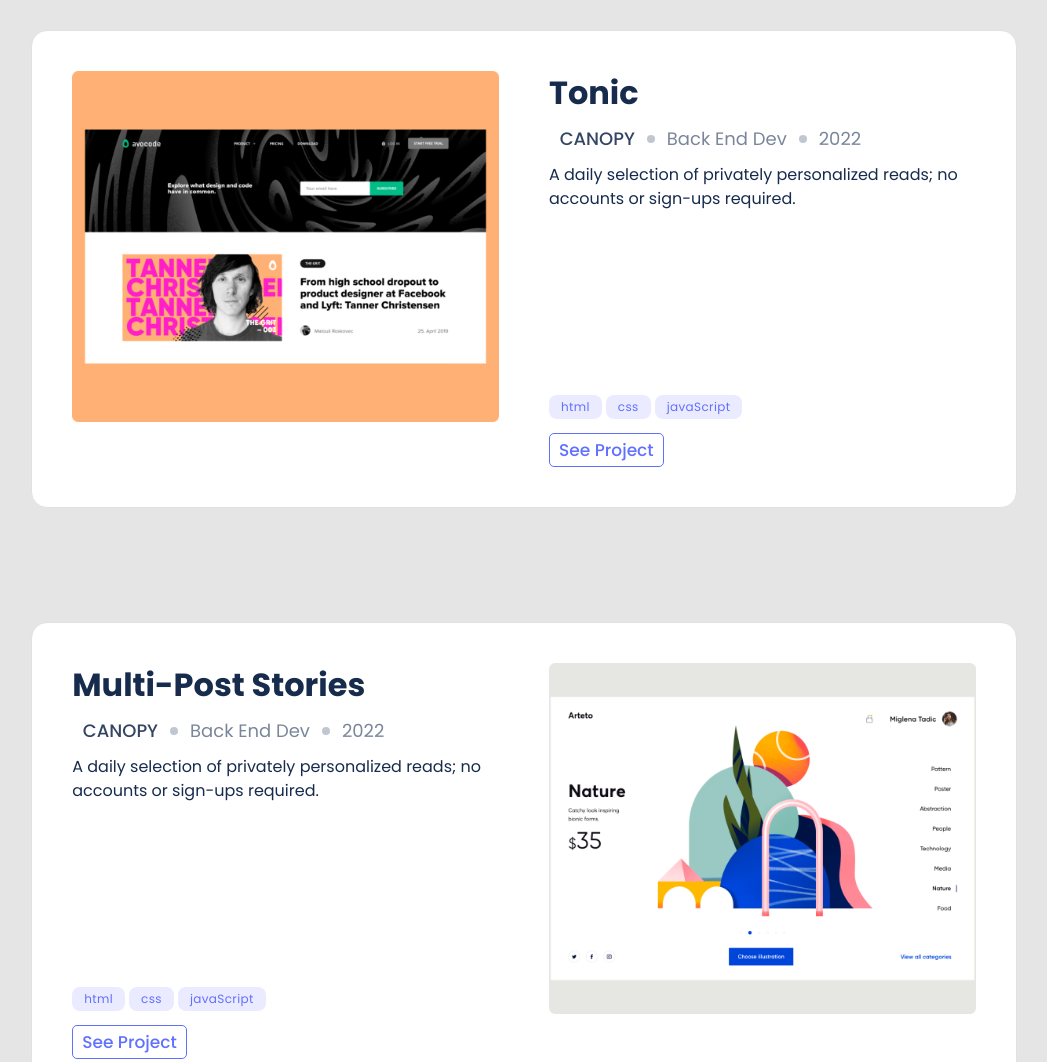
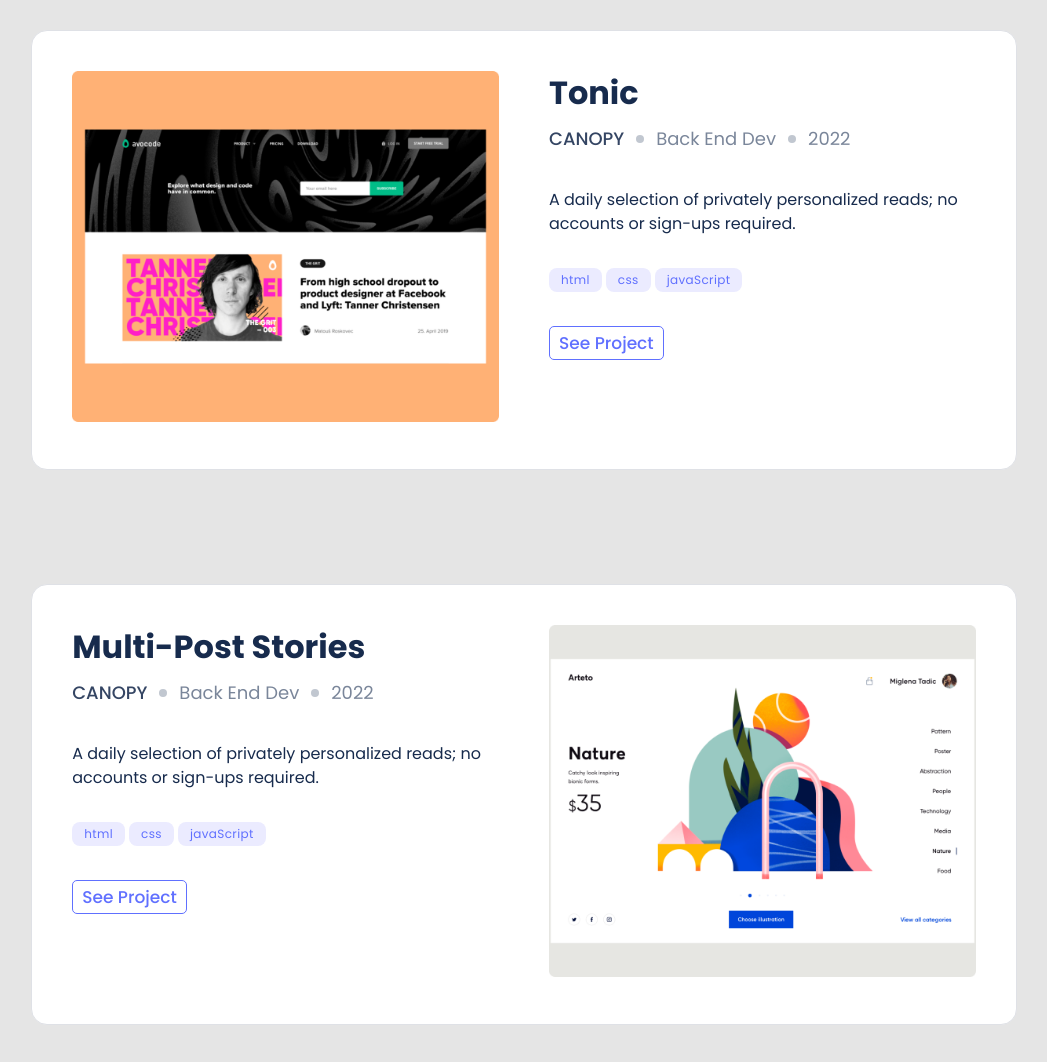
Before and after one commit to Eugeneiyukhun/My-Portfolio-Desktop-Version, a website: page index.html in a window 1280 px wide. Shown: the part 880-1942 px from the top of the page, without its empty margins (116-1163 px from the left). Drawn offline with Linux system fonts and the light colour scheme.

Commit message:
modified css/style.css

```diff
--- a/css/style.css
+++ b/css/style.css
@@ -208,7 +208,7 @@ textarea {
   display: flex;
   flex-direction: column;
   align-items: flex-start;
-  padding: 16px 16px 0 16px;
+  padding: 16px;
   gap: 12px;
   transition: all 1.1s;
 }
@@ -260,7 +260,6 @@ textarea {
   font-weight: 600;
   font-size: 13px;
   line-height: 16px;
-  margin: 0 auto;
 }
 
 .work-card_specs > .specs_role,
@@ -298,6 +297,7 @@ textarea {
   justify-content: flex-start;
   align-items: center;
   gap: 4px;
+  margin-bottom: 20px;
 }
 
 .tag {
@@ -625,7 +625,7 @@ textarea {
 
   .work-card_description {
     font-size: 16px;
-    min-height: 200px;
+    margin-top: 25px;
   }
 
   .about-myself {
```
